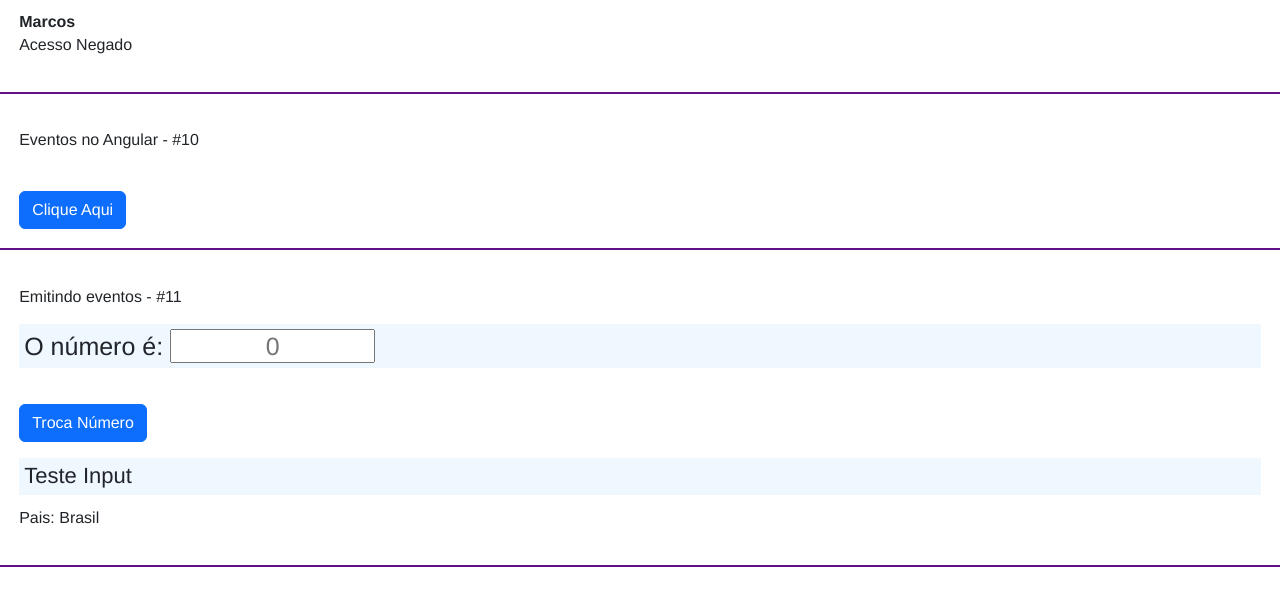
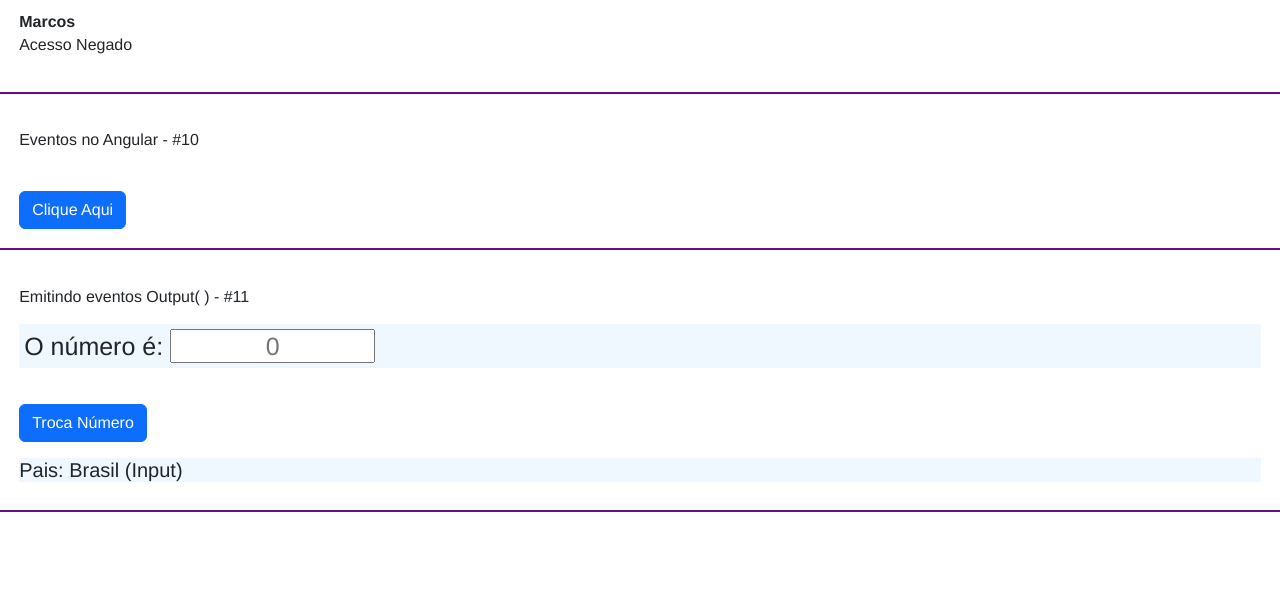
Before and after one commit to GiselleBarbosa/angular-curso-hora-de-codar, an Angular app: page / in a window 1280 px wide. Shown: the part 1316-1921 px from the top of the page. Built offline with nearby package versions, Linux system fonts and the light colour scheme.

Commit message:
refac: input

```diff
--- a/src/app/components/emmiter/emmiter.component.html
+++ b/src/app/components/emmiter/emmiter.component.html
@@ -1,16 +1,13 @@
-<p>Emitindo eventos - #11</p>
+<p>Emitindo eventos Output( )  - #11 </p>
 <h1 style="background-color: aliceblue;
       font-size: 25px;">O número é:
   <input class="col-2 text-center" type="text" placeholder="{{ myNumber }}">
 </h1>
 
+<br>
+
+<app-change-number (changeNumber)="onChangeNumber()"></app-change-number>
 
 <br>
 
-<app-change-number (changeNumber)="onChangeNumber()">
-</app-change-number>
-
-<br>
-
-<h1 class="mt-3" style="background-color: aliceblue;">Teste Input</h1>
-<p>Pais: {{ pais }}</p>
+<h5 class="mt-3" style="background-color: aliceblue;">Pais: {{ pais }} (Input) </h5>
--- a/src/app/components/emmiter/emmiter.component.ts
+++ b/src/app/components/emmiter/emmiter.component.ts
@@ -1,4 +1,4 @@
-import { Component, Input, OnInit } from '@angular/core';
+import { Component, Input, OnInit, Output } from '@angular/core';
 
 @Component({
   selector: 'app-emmiter',
@@ -8,6 +8,8 @@ import { Component, Input, OnInit } from '@angular/core';
 export class EmmiterComponent implements OnInit {
 
   myNumber: number = 0;
+  max: number = 100;
+
   @Input() pais = '';
 
   constructor () { }
@@ -16,7 +18,7 @@ export class EmmiterComponent implements OnInit {
   }
 
   onChangeNumber() {
-    this.myNumber = Math.floor(Math.random() * 10)
+    this.myNumber = Math.floor(Math.random() * this.max);
   }
 
 }
--- a/src/app/components/if-render/if-render.component.ts
+++ b/src/app/components/if-render/if-render.component.ts
@@ -8,8 +8,10 @@ import { Component, OnInit } from '@angular/core';
 export class IfRenderComponent implements OnInit {
   canShow: boolean = true;
 
+ // autoriza usuario
   userName = 'Marcos';
   // userName = 'Giselle';
+
   constructor() { }
 
   ngOnInit(): void {
```
